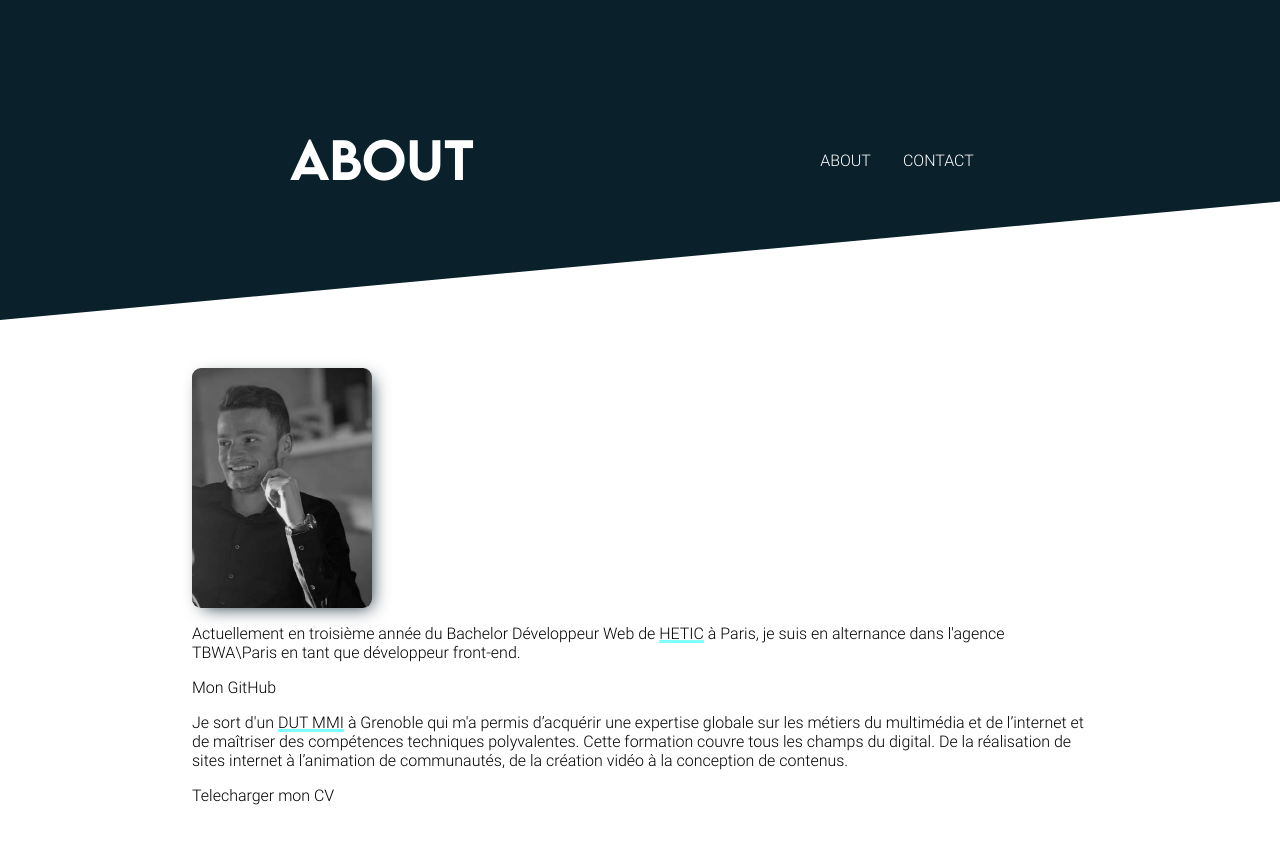
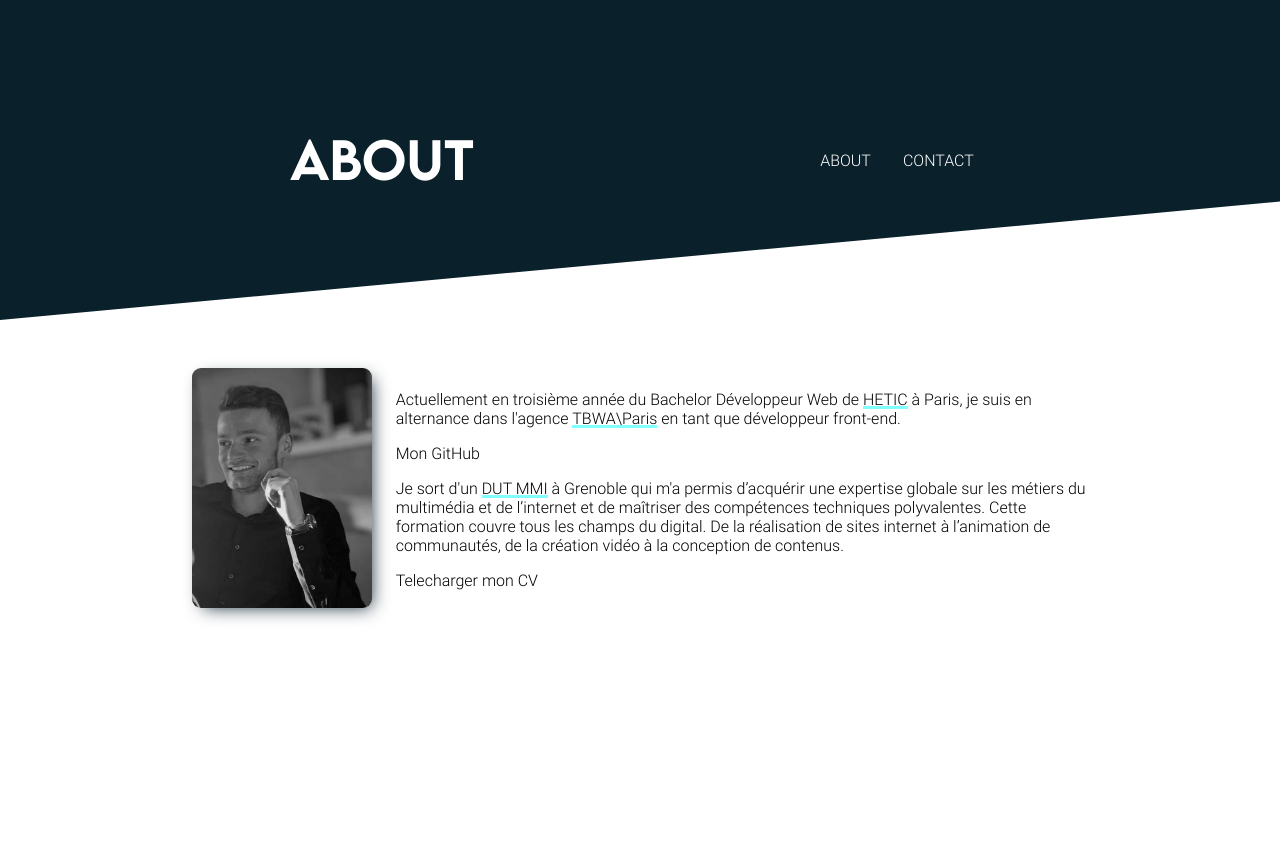
Before and after one commit to AlexisF9/Porfolio, a Next.js app: page /posts/about in a window 1280 px wide. Shown: the top 844 px of the page. After the commit the page ends 800 px from the top, so only its background shows below. Built offline with nearby package versions, Linux system fonts and the light colour scheme.

Commit message:
Modifs style alignement text/img about

```diff
--- a/src/pages/posts/about/index.js
+++ b/src/pages/posts/about/index.js
@@ -23,16 +23,21 @@ export default function About() {
         <div className={css.content}>
           <div>
             <img alt="" src="../img/AlexisFlacher.jpg"/>
+            {/*
             <ul>
               <li><i class="fas fa-angle-right"></i> 20 ans</li>
               <li><i class="fas fa-angle-right"></i> Mordu d'échecs</li>
               <li><i class="fas fa-angle-right"></i> Grand fan de café</li>
             </ul>
+            */}
           </div>
-          <p>Actuellement en troisième année du Bachelor Développeur Web de <a href="https://www.hetic.net/"  ><span></span>HETIC</a>  à Paris, je suis en alternance dans l'agence <a href="https://www.tbwa-paris.com/en"  ><span></span>TBWA\Paris</a> en tant que développeur front-end.</p>
-          <i class="fab fa-github"></i> <a className={css.gitHub} href="https://github.com/AlexisF9"  >Mon GitHub</a>
-          <p>Je sort d'un <a href="https://iut1.univ-grenoble-alpes.fr/iut1/mmi-formation-200348.kjsp"  ><span></span>DUT MMI</a> à Grenoble qui m'a permis d’acquérir une expertise globale sur les métiers du multimédia et de l’internet et de maîtriser des compétences techniques polyvalentes. Cette formation couvre tous les champs du digital. De la réalisation de sites internet à l’animation de communautés, de la création vidéo à la conception de contenus.</p>
-          <i class="fas fa-download"></i> <a className={css.monCV} href="/AlexisFlacher CV.pdf"  >Telecharger mon CV</a>
+          <div className={css.aboutText}>
+            <p>Actuellement en troisième année du Bachelor Développeur Web de <a href="https://www.hetic.net/"  ><span></span>HETIC</a>  à Paris, je suis en alternance dans l'agence <a href="https://www.tbwa-paris.com/en"  ><span></span>TBWA\Paris</a> en tant que développeur front-end.</p>
+            <i class="fab fa-github"></i> <a className={css.gitHub} href="https://github.com/AlexisF9"  >Mon GitHub</a>
+            <p>Je sort d'un <a href="https://iut1.univ-grenoble-alpes.fr/iut1/mmi-formation-200348.kjsp"  ><span></span>DUT MMI</a> à Grenoble qui m'a permis d’acquérir une expertise globale sur les métiers du multimédia et de l’internet et de maîtriser des compétences techniques polyvalentes. Cette formation couvre tous les champs du digital. De la réalisation de sites internet à l’animation de communautés, de la création vidéo à la conception de contenus.</p>
+            <i class="fas fa-download"></i> <a className={css.monCV} href="/AlexisFlacher CV.pdf"  >Telecharger mon CV</a>
+          </div>
+
         </div>
       </div>
 
--- a/src/pages/posts/about/index.module.scss
+++ b/src/pages/posts/about/index.module.scss
@@ -15,12 +15,18 @@
         .content {
             width: 70%;
             margin-bottom: 4rem;
+            display: flex;
+            align-items: center;
+
+            @include mobile {
+                width: 80%;
+                flex-direction: column;
+                align-items: flex-start;
+            }
 
             div {
-                display: flex;
-
                 @include mobile {
-                        display: inherit;
+                    margin-bottom: 1.5rem;
                 }
 
                 img {
@@ -29,7 +35,7 @@
                     @include img;
                 }
 
-                ul {
+                /*ul {
                     z-index: -1;
                     padding: 0;
                     margin: 0;
@@ -63,15 +69,26 @@
                         margin-left: 0;
                         opacity: 1;
                     }
-                }
+                }*/
 
             }
 
+            .aboutText {
+                padding-left: 1.5rem;
+
+                @include mobile {
+                    flex-direction: column;
+                    justify-content: flex-start;
+                    text-align: start;
+                    padding-left: 0;
+                }
+
+                p:first-child {
+                    margin-top: 0;
+                }
 
                 p {
-                &:last-child {
-                    margin-bottom: 4rem;
-                }
+                    margin-bottom: 1rem;
                 }
 
                 a {
@@ -89,5 +106,8 @@
                     }
                 }
             }
+
+
         }
     }
+}
```
Also changed, not shown: 2 other files (tests, documents, lock files or other folders). Lines whose indentation alone changed are shown as unchanged.
